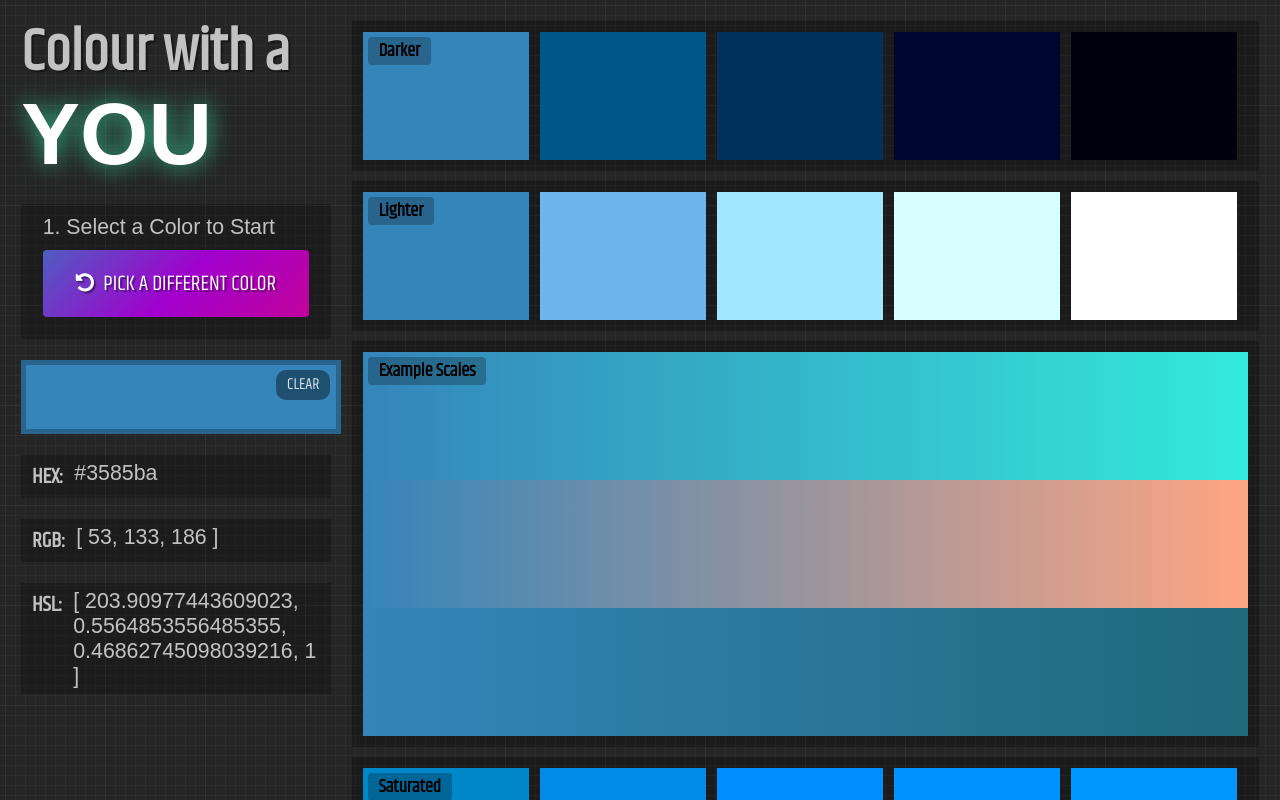
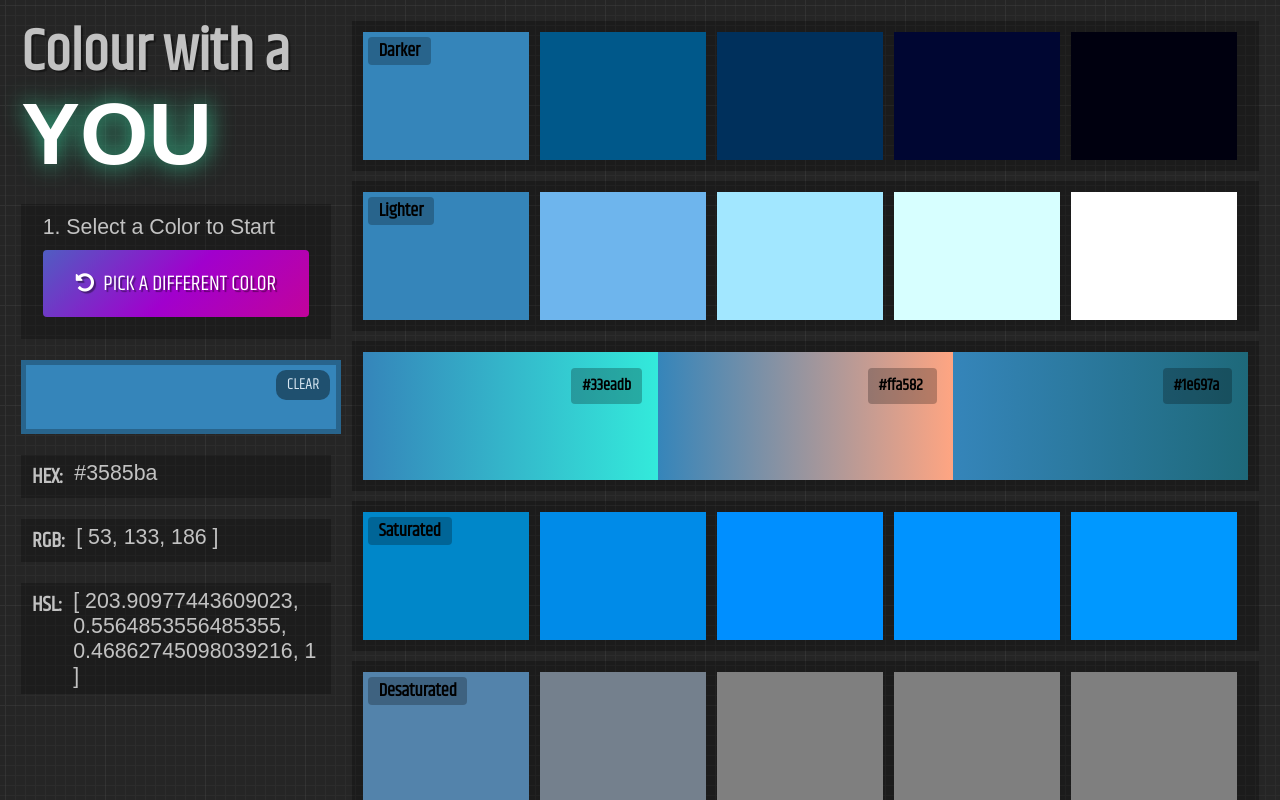
Before and after one commit to drinkingtheink/colour_with_a_you, a Vue app: page / in a window 1280 px wide. Both pictures are taken after a click on the button "SELECT ONE AT RANDOM". Built offline with nearby package versions, Linux system fonts and the light colour scheme; a web font is replaced by a local one.

Commit message:
Toned down the gradents in the gallery. Made it so user can click end color and update currentColor.

```diff
--- a/src/components/PaletteDisplay.vue
+++ b/src/components/PaletteDisplay.vue
@@ -40,6 +40,12 @@
 				:style="generateScaleStyles(scale)"
 				:key="`scale_genned_${index}`"
 				>
+				<span
+						class="end_color_label"
+						@click="updateCurrentColor(scale[1])"
+				>
+						{{ scale[1] }}
+				</span>
 			</div>
 		</div>
 
@@ -59,7 +65,7 @@
 		</div>
 
 		<div
-			class="palette_object saturated"
+			class="palette_object desaturated"
 			v-if="showPalettes && desaturatedPalette"
 		>
 			<h3 class="palette_label">Desaturated</h3>
@@ -120,6 +126,7 @@
 
 <style lang="scss" scoped>
 @import '../style/_palette.scss';
+@import '../style/_typography.scss';
 
 * {
 	transition: all .2s;
@@ -170,12 +177,33 @@ $item_height: 6em;
 }
 
 .scales_gallery {
-	flex-wrap: wrap;
+
 }
 
 .scale {
 	height: $item_height;
 	width: 100%;
+	position: relative;
+	font-weight: bold;
+}
+
+.end_color_label {
+	position: absolute;
+	right: 1em;
+	top: 1em;
+	min-width: 3em;
+	color: black;
+	background-color: rgba(black, .25);
+	border-radius: 4px;
+	font-size: 75%;
+	padding: .25rem .5rem;
+	font-family: $header_font;
+
+	&:hover {
+		cursor: pointer;
+		background-color: rgba(black, .75);
+		color: white;
+	}
 }
 
 @keyframes textshadowGlow {
```
